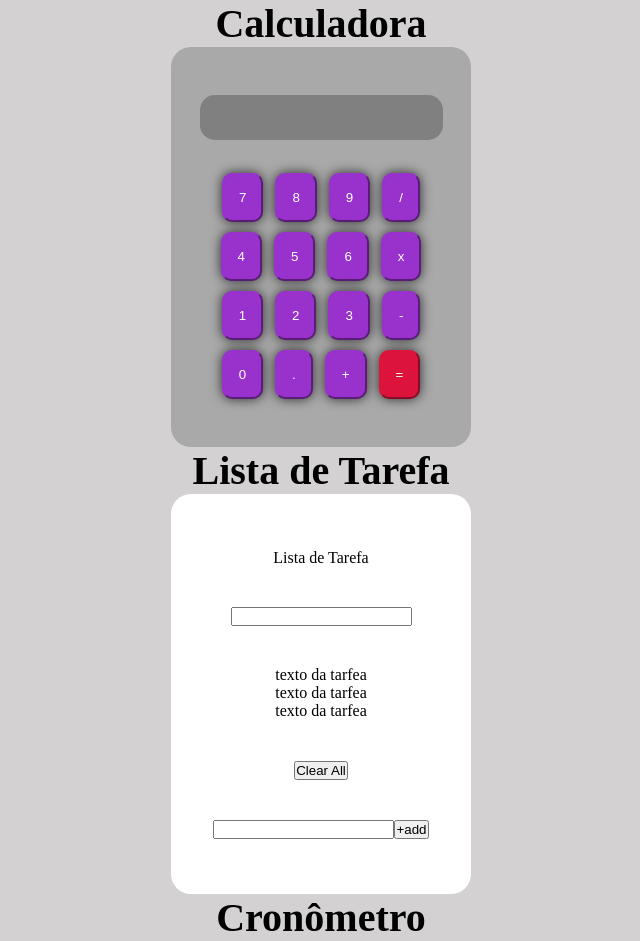
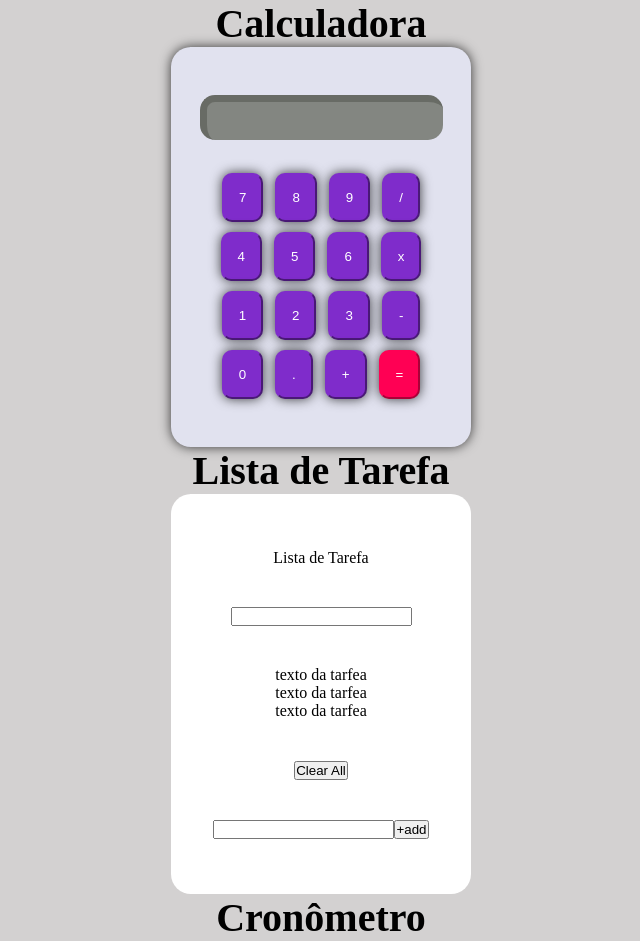
Before and after one commit to jose-eduardo-00/exercicio-logica, a React (Vite) app: page / in a window 1280 px wide. Shown: the whole page, without its empty margins (319-959 px from the left). Built offline with nearby package versions, Linux system fonts and the light colour scheme.

Commit message:
estilo da calculadora adicionado

```diff
--- a/src/components/calculator/calculator.css
+++ b/src/components/calculator/calculator.css
@@ -2,6 +2,7 @@
     display: flex;
     flex-direction: column;
     align-items: center;
+    user-select: none;
 }
 
 .container h1 {
@@ -12,20 +13,22 @@
     width: 300px;
     height: 400px;
     border-radius: 20px;
-    background-color: darkgrey;
+    background-color: #E1E2EF;
     display: flex;
     flex-direction: column;
     align-items: center;
     justify-content: space-evenly;
     padding: 15px;
+    box-shadow: 0px 0px 12px 0px rgba(0,0,0,0.75);
 }
 
-.container .calculator input {
+.container .calculator .screen {
     width: 90%;
     height: 12%;
-    background-color: grey;
+    background-color: #838681;
     border-radius: 15px;
-    border-color: transparent;
+    border-top: 7px solid #686b65;
+    border-left: 7px solid #686b65;
     color: #fff;
 }
 
@@ -43,15 +46,16 @@
 }
 
 .container .calculator .button-div .button-row button {
+    cursor: pointer;
     padding: 15px;
     color: #fff;
-    border-color: darkorchid;
+    border-color: #7F2CCB;
     border-radius: 10px;
-    background-color: darkorchid;
+    background-color: #7F2CCB;
     box-shadow: 0px 0px 12px 0px rgba(0,0,0,0.75);
 }
 
 .container .calculator .button-div .button-row:last-child button:last-child {
-    background-color: crimson;
-    border-color: crimson;
+    background-color: #FF0054;
+    border-color: #FF0054;
 }
--- a/src/components/calculator/calculator.jsx
+++ b/src/components/calculator/calculator.jsx
@@ -6,7 +6,7 @@ const Calculator = () => {
             <h1>Calculadora</h1>
 
             <div className='calculator'>
-                <input type="text" />
+                <div className='screen'></div>
                 <div className='button-div'>
                     <div className='button-row'>
                         <button>7</button>
```
